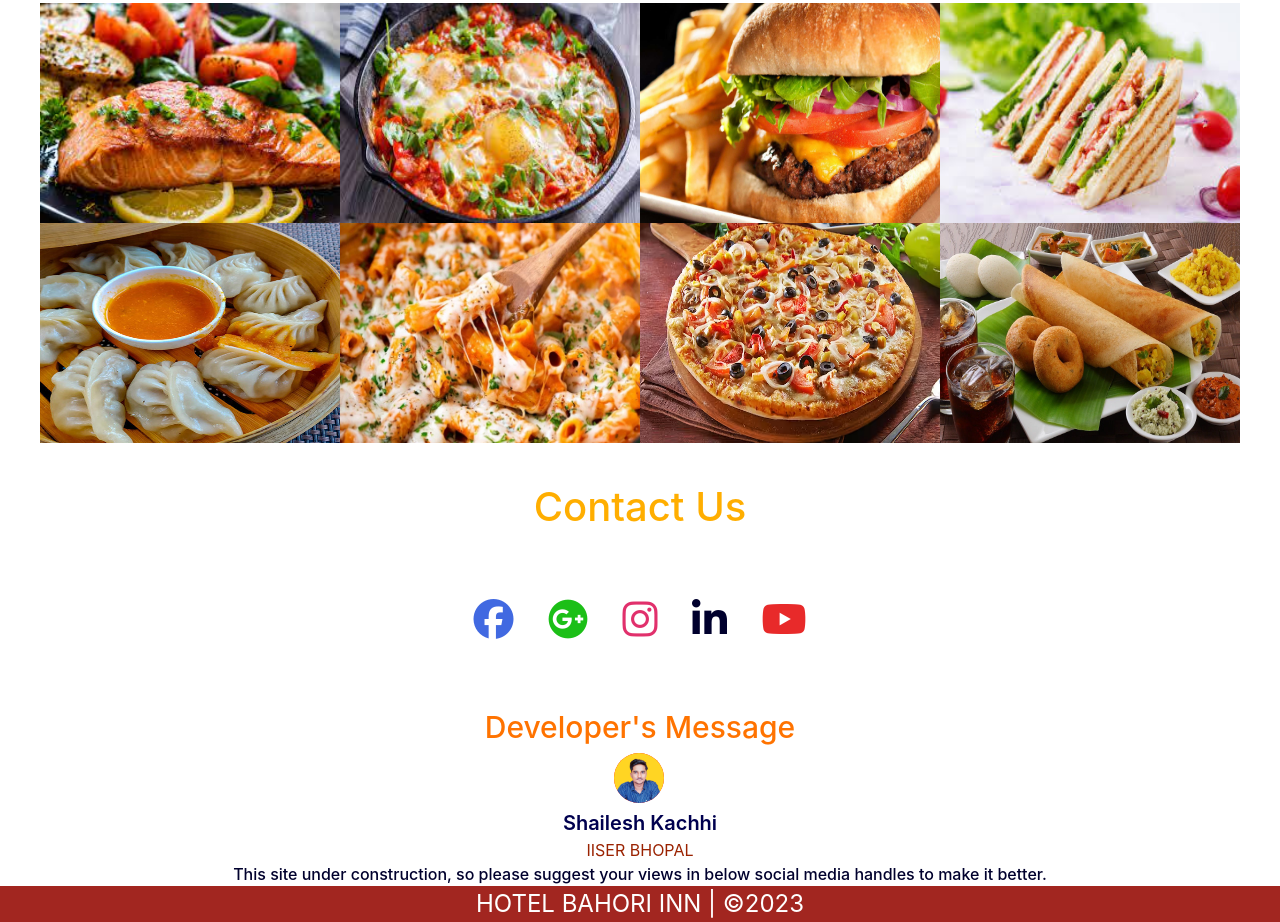
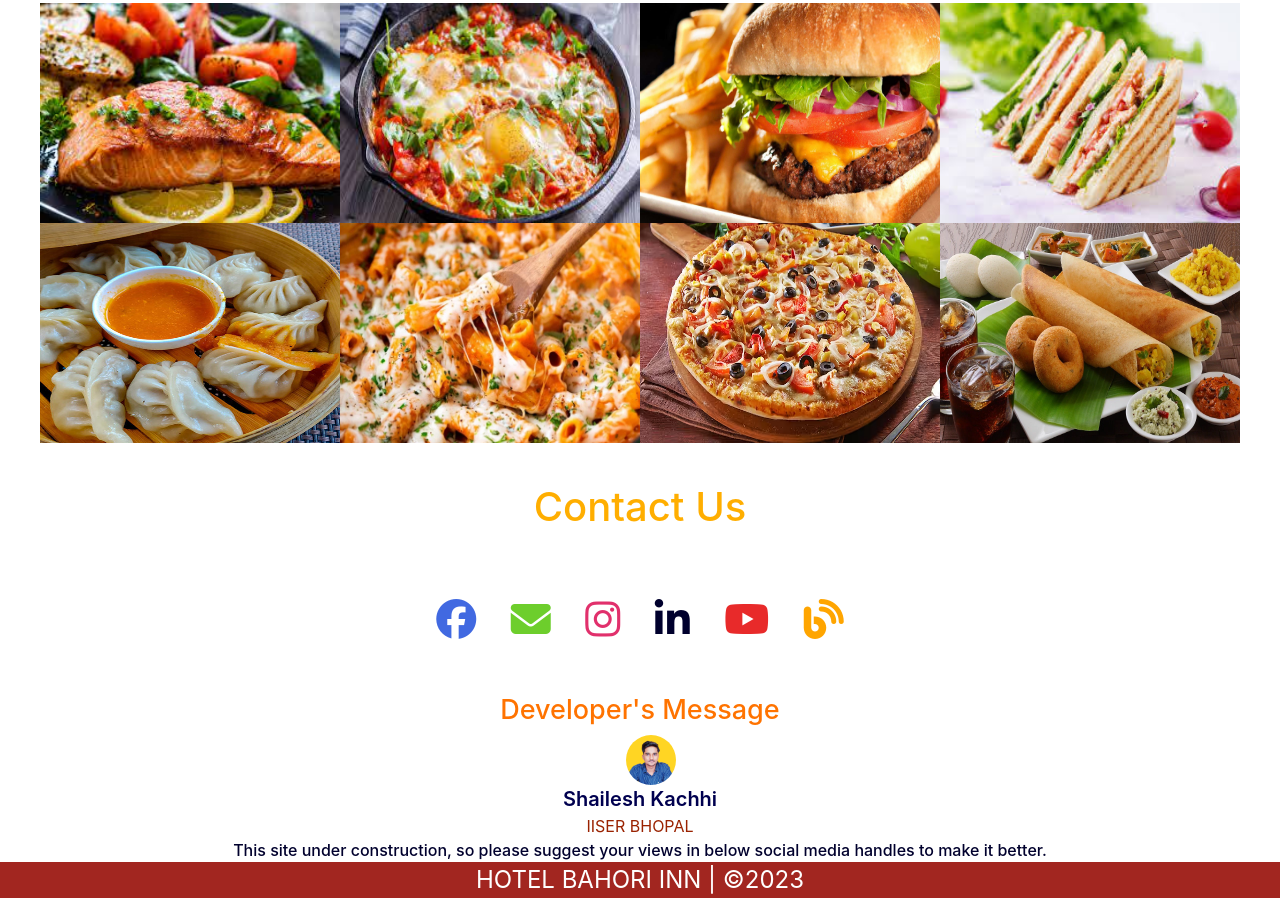
Before and after one commit to Shailesh22290/hotelbahori, a plain HTML site: page index.html in a window 1280 px wide. Shown: the part 3295-4217 px from the top of the page. After the commit the page ends 4193 px from the top, so only its background shows below. Drawn offline with nearby package versions, Linux system fonts and the light colour scheme; a script that the page names is missing; a small style sheet from the web is missing.

Commit message:
Adding files

```diff
--- a/index.html
+++ b/index.html
@@ -334,10 +334,11 @@
 
     <section id="social-icons">
         <a href="https://www.facebook.com/shailesh.kachhi?mibextid=ZbWKwL"><i class="fab fa-facebook facebook"></i></a>
-        <a href="https://gmail.google.com/inbox/"><i class="fa fa-google-plus-official google"></i></a>
+        <a href="mailto:shaileshkachhi786@gmail.com"><i class="fa fa-solid fa-envelope google"></i></a>
         <a href="https://www.instagram.com/shailesh_576/"><i class="fab fa-instagram instagram"></i></a>
         <a href="https://www.linkedin.com/in/shailesh-kachhi-681a041a2"><i class=" fa fa-linkedin linkedin"></i></a>
         <a href="https://youtube.com/@Shailesh_Speaks"><i class="fa fa-youtube youtube"></i></a>
+        <a href="https://shaileshkachhi.blogspot.com"><i class="fa-solid fa-blog"></i></a>
       </section>
       <div class="dev">
         <h2 class="title-text-v"> Developer's Message</h2>
--- a/restaurent.css
+++ b/restaurent.css
@@ -347,7 +347,7 @@ a{
     margin-top: 10px;
 }
 .google{
-    color:#1cbf17;
+    color:#6dce2c;
     margin-top: 10px;
 }
 .youtube{
@@ -571,6 +571,7 @@ a{
     width: auto;
     margin-top: 20px;
     height: auto;
+    position: relative;
 
 
 }
@@ -581,11 +582,11 @@ a{
     display: flex;
     border-radius: 50%;
     text-align: center;
-    background: red;
-    left: 48%;
+    left: 55%;
 
 }
 .dev-img img{
+    margin-left: 50px;
     border-radius: 50%;
 }
 
@@ -620,6 +621,7 @@ a{
         margin-bottom: 2px;
         height: 85px;
         width: auto;
+
     }
     .title-text-v{
         font-size: 27px;
@@ -628,7 +630,8 @@ a{
     .dev-img{
         position: relative;
         text-align: center;
-        left: 265px;
+        left: 356px;
+
 
     }
     .dev-text-2{
@@ -642,6 +645,32 @@ a{
 
     }
 
+
+    @media (min-width:300px){
+        .dev{
+            position: relative;
+            margin-top: 2px;
+            margin-bottom: 2px;
+            height: 85px;
+            width: auto;
+
+        }
+        .title-text-v{
+            font-size: 27px;
+
+        }
+        .dev-img{
+            position: relative;
+            text-align: center;
+            left: 45%;
+
+        }
+        .dev-text-2{
+            text-align: center;
+        }
+
+
+        }
 
 /*------End-contact-------*/
 /*------footer-------*/
```
Also changed, not shown: dinner.html (+1 -1 lines), form.html (+1 -1 lines), lunch.html (+1 -1 lines), menu.html (+1 -1 lines).
